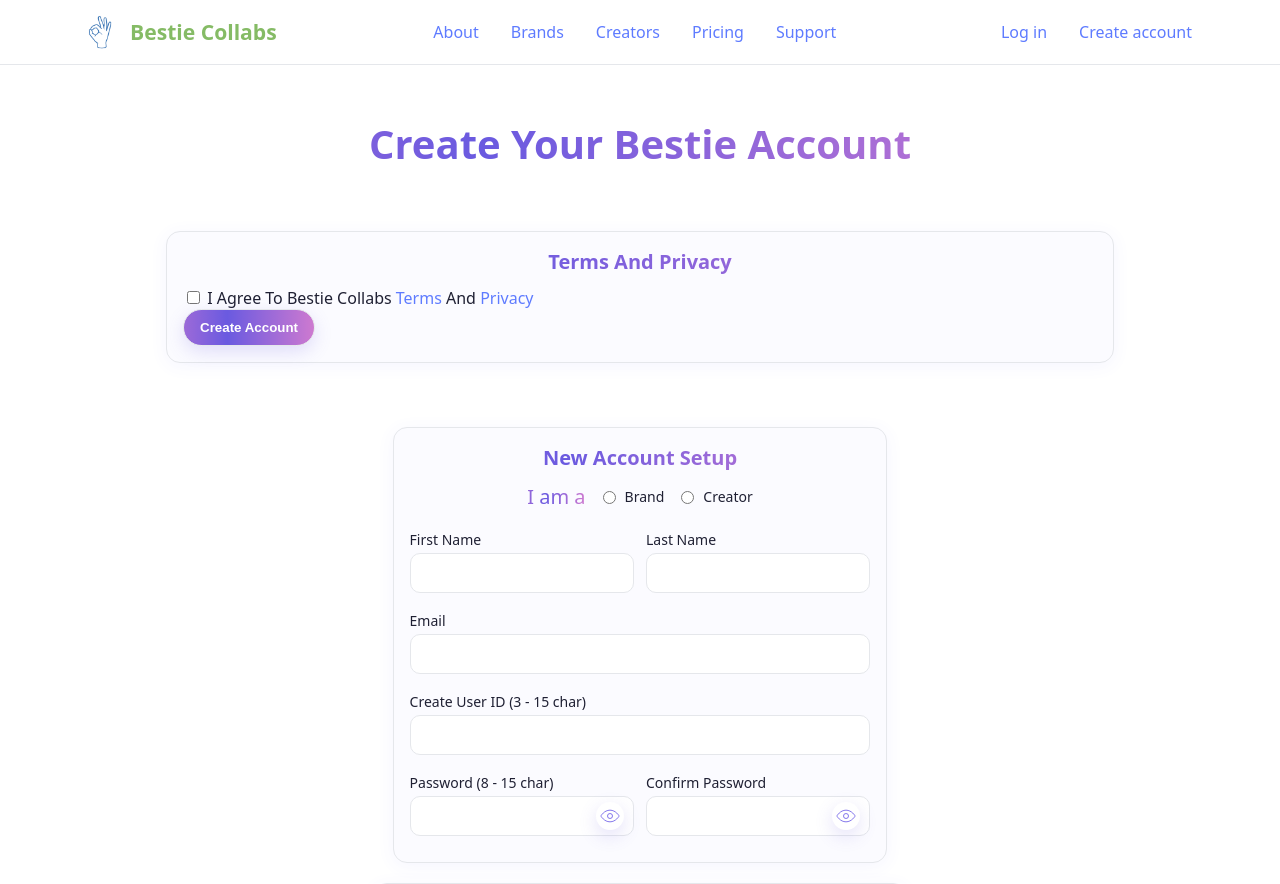
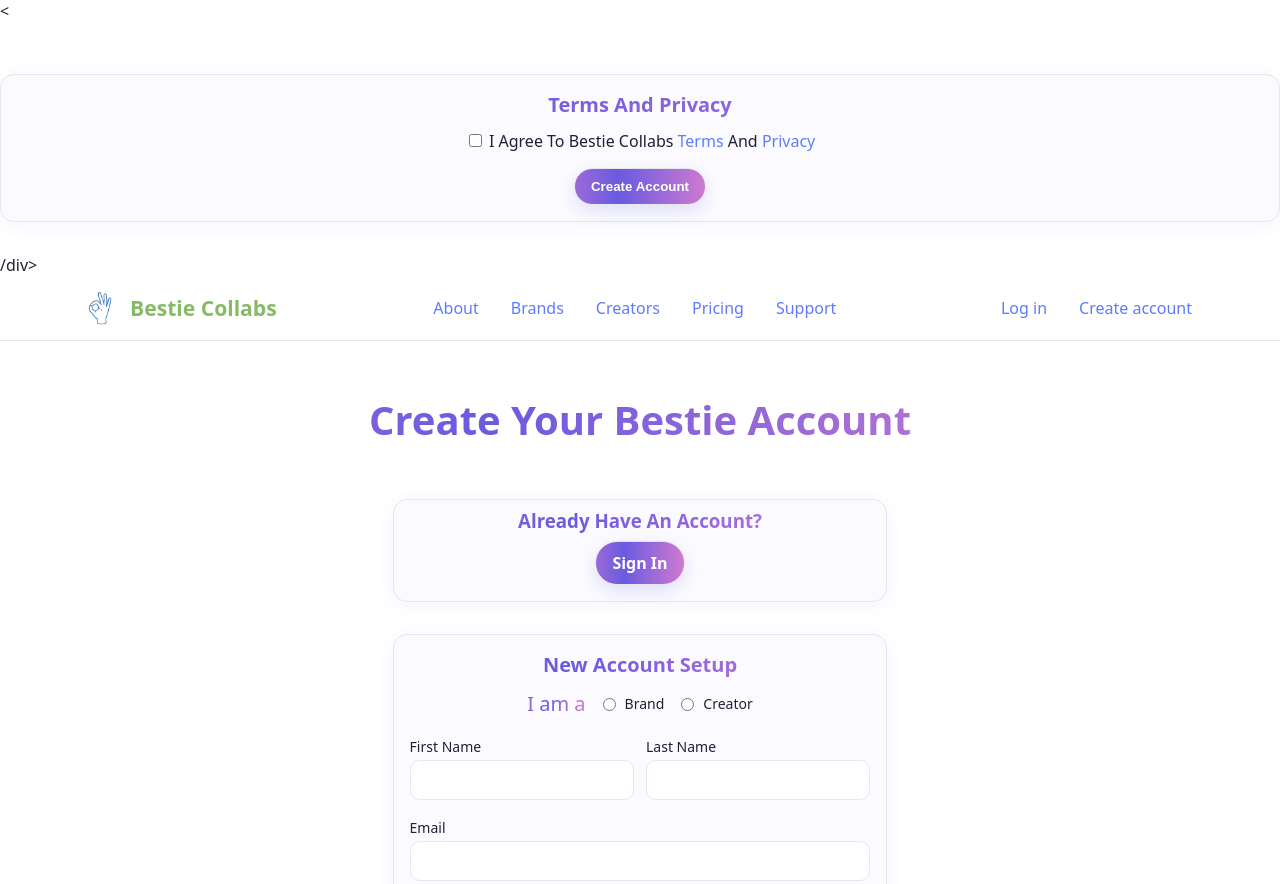
Before and after one commit to bestiecollabs/bc, a plain HTML site: page signup/index.html in a window 1280 px wide. Shown: the top 884 px of the page. Drawn offline with Linux system fonts and the light colour scheme; no server answers.

Commit message:
signup: new centered Terms card under New Account Setup; equal width; move old Terms below Sign-in; tidy spacing

```diff
--- a/signup/index.html
+++ b/signup/index.html
@@ -2,7 +2,27 @@
 
 
 
+  <
+
+<!-- NEW_TERMS_CARD_START -->
+<section class="section" style="margin-top:20px">
+  <div class="cols">
+    <article class="card" style="padding:16px 28px; text-align:center">
+      <h2 class="funtext" style="margin-top:0">Terms And Privacy</h2>
+      <div class="termsRow" style="margin-top:8px">
+        <label style="display:block; text-align:center">
+          <input type="checkbox" id="agree2" onchange="document.getElementById('agree').checked=this.checked">
+          <span>I Agree To Bestie Collabs <a href="/terms/">Terms</a> And <a href="/privacy/">Privacy</a></span>
+        </label>
+      </div>
+      <div class="actions" style="text-align:center; margin-top:16px">
+        <button class="btn btn-lg" type="button" onclick="document.getElementById('createBtn').click()">Create Account</button>
+      </div>
+    </article>
   </div>
+</section>
+<!-- NEW_TERMS_CARD_END -->
+/div>
 </section>
 <!doctype html>
 <html lang="en">
@@ -86,29 +106,24 @@
 
 
 
-<!-- NEW_TERMS_CARD_START -->
-<section class="section" style="margin-top:20px">
-  <div class="cols">
-    <article class="card">
-      <h2 class="funtext">Terms And Privacy</h2>
-      <div class="termsRow">
-        <label>
-          <input type="checkbox" id="agree2" onchange="document.getElementById('agree').checked=this.checked">
-          <span>I Agree To Bestie Collabs <a href="/terms/">Terms</a> And <a href="/privacy/">Privacy</a></span>
-        </label>
-      </div>
-      <div class="actions">
-        <button class="btn btn-lg" type="button" onclick="document.getElementById('createBtn').click()">Create Account</button>
-      </div>
-    </article>
-  </div>
-</section>
-<!-- NEW_TERMS_CARD_END -->
+
 <section class="section">
     <div class="cols">
 
       <!-- 10% wider than previous: 52.2% -->
-      <article class="card auth-card" style="max-width:52.2%;min-width:340px;margin:0 auto;padding-bottom:14px">
+
+
+      <article class="card auth-card" style="max-width:52.2%;min-width:340px;margin:12px auto 0;padding-top:8px">
+        <h3 class="funtext" style="margin:0 0 8px;text-align:center">Already Have An Account?</h3>
+        <div style="text-align:center">
+          <a class="btn btn-lg btn-fun" href="/login/">Sign In</a>
+        </div>
+      </article>
+
+    </div>
+  </section>
+
+<article class="card auth-card" style="max-width:52.2%;min-width:340px;margin:0 auto;padding-bottom:14px">
         <h2 class="funtext" style="text-align:center;margin:0 0 12px">New Account Setup</h2>
 
         <div style="display:flex;align-items:center;gap:12px;justify-content:center;margin:6px 0 14px">
@@ -182,15 +197,6 @@
   </div>
 </article>
 
-      <article class="card auth-card" style="max-width:52.2%;min-width:340px;margin:12px auto 0;padding-top:8px">
-        <h3 class="funtext" style="margin:0 0 8px;text-align:center">Already Have An Account?</h3>
-        <div style="text-align:center">
-          <a class="btn btn-lg btn-fun" href="/login/">Sign In</a>
-        </div>
-      </article>
-
-    </div>
-  </section>
 </main>
 
 <footer class="wrap">
```
